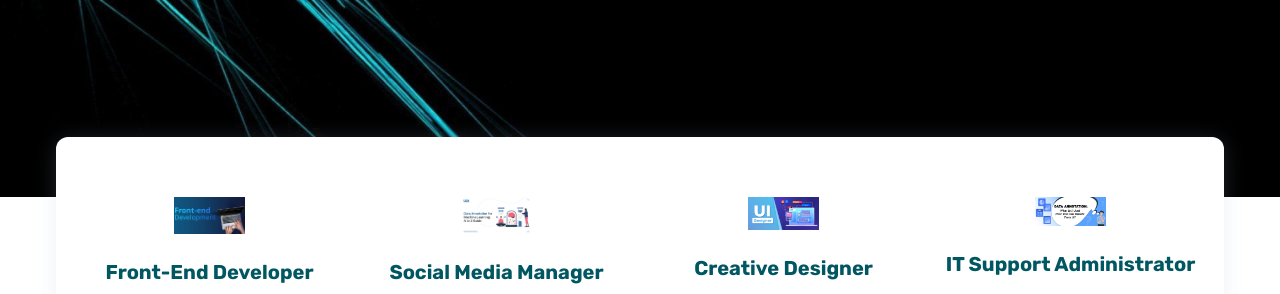
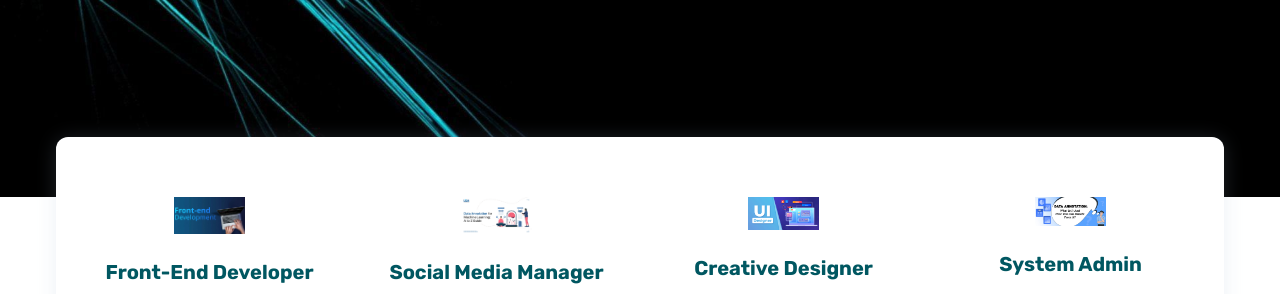
Before and after one commit to Kemunto-wendy/JAVASCRIPT-PERSONAL-WEBSITE, a plain HTML site: page index.html in a window 1280 px wide. Shown: the part 491-785 px from the top of the page. Drawn offline with nearby package versions, Linux system fonts and the light colour scheme.

Commit message:
Worked on what i do

```diff
--- a/index.html
+++ b/index.html
@@ -226,12 +226,12 @@
                                 </div>
 
                                 <h3 class="headline-sm card-title">
-                                    <a href="#">IT Support Administrator</a>
+                                    <a href="#">System Admin</a>
                                 </h3>
 
                                 <p class="card-text">
                                     Providing technical support to users, maintaining IT systems, managing network operations,
-                                    ensuring data backup and security, implementing IT policies and procedure. (Ensuring the smooth operation of
+                                    ensuring data backup and security, implementing IT policies and procedure.Ensuring the smooth operation of
                                     an organization's IT environment and supporting the technology needs of its users.
                                 </p>
 
```
